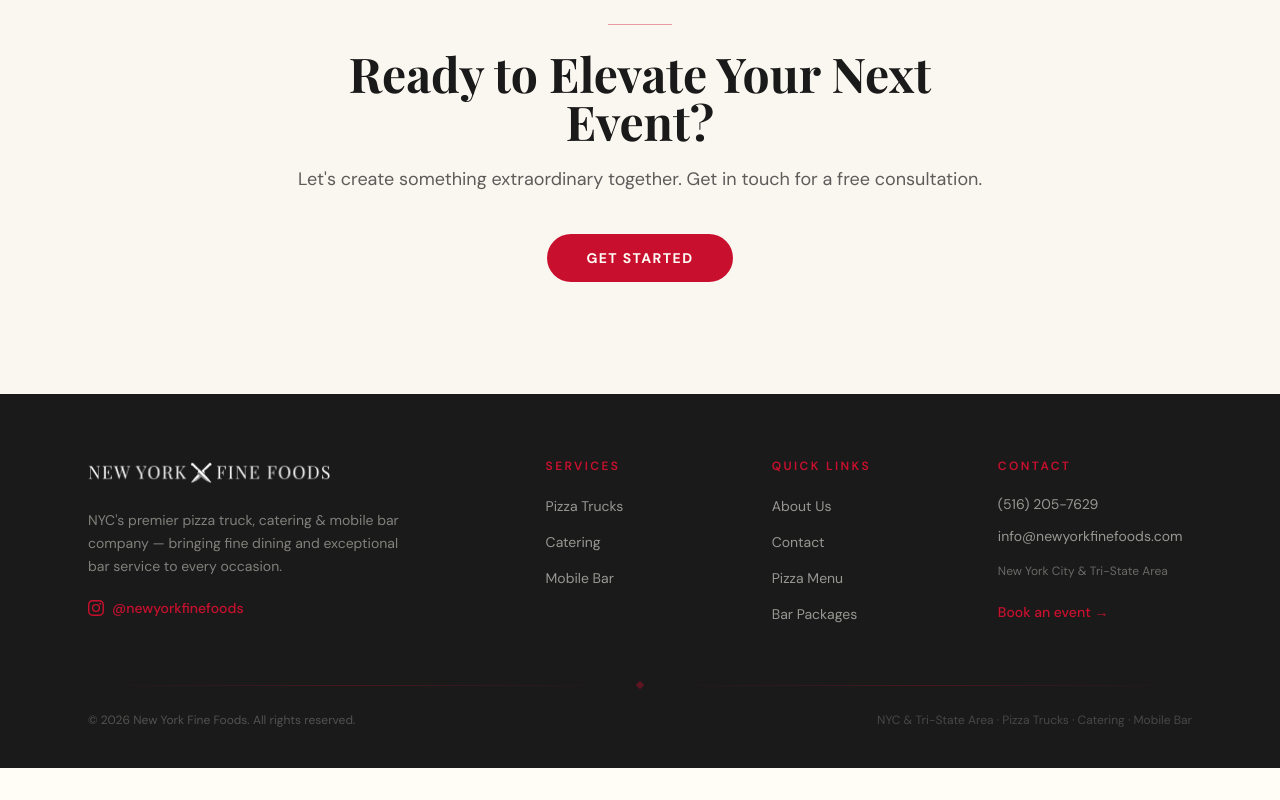
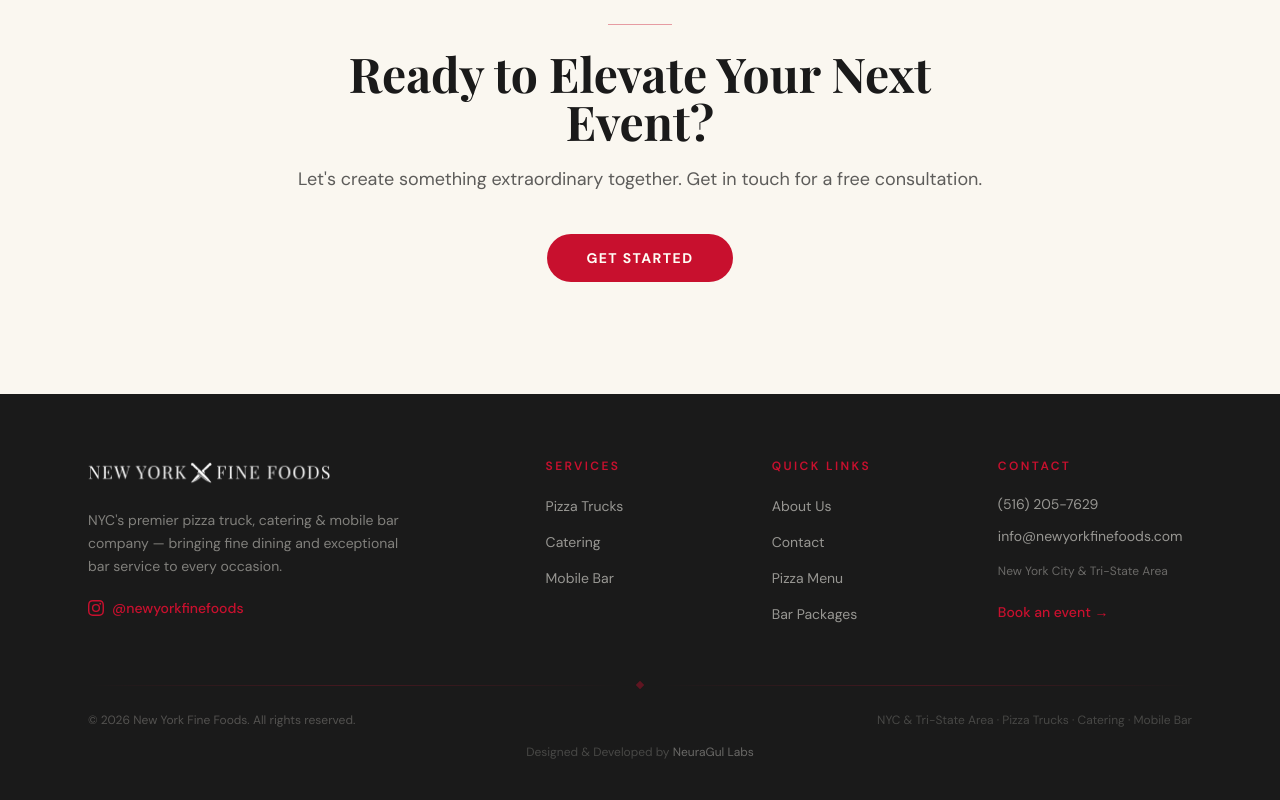
Before and after one commit to hamadgul/newyorkfinefoods, a Next.js app: page / in a window 1280 px wide. Shown: the part 4534-5334 px from the top of the page. Before the commit the page ends 5302 px from the top, so only its background shows below. Built offline with nearby package versions, Linux system fonts and the light colour scheme; no server answers; a web font is replaced by a local one.

Commit message:
designed by

```diff
--- a/src/components/layout/footer.tsx
+++ b/src/components/layout/footer.tsx
@@ -138,6 +138,19 @@
           </p>
         </div>
 
+        {/* Design credit */}
+        <p className="mt-4 text-center text-xs text-ivory/20">
+          Designed &amp; Developed by{" "}
+          <a
+            href="https://neuragul.com"
+            target="_blank"
+            rel="noopener noreferrer"
+            className="text-ivory/35 transition-colors hover:text-gold"
+          >
+            NeuraGul Labs
+          </a>
+        </p>
+
       </div>
     </footer>
   );
```
